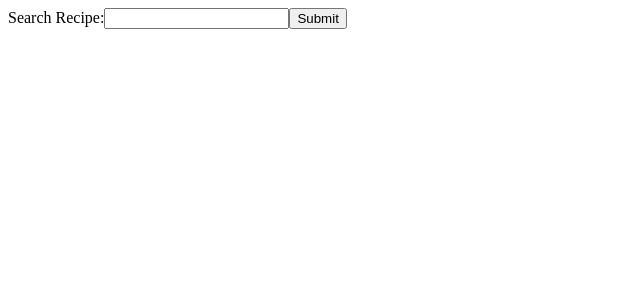
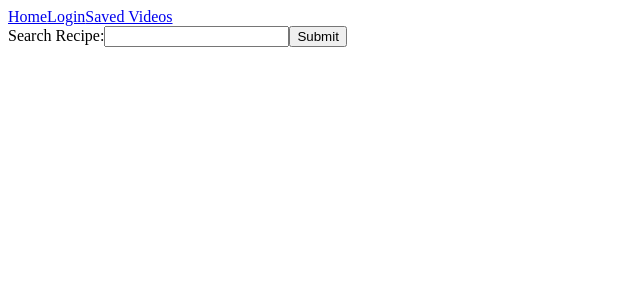
Before and after one commit to samkim777/Youcook, a React (Create React App) app in the folder client/: page / in a window 1280 px wide. Shown: the top 300 px of the page, without its empty margins (0-640 px from the left). Built offline with nearby package versions, Linux system fonts and the light colour scheme.

Commit message:
Added navigation bar

```diff
--- a/client/src/App.js
+++ b/client/src/App.js
@@ -4,17 +4,19 @@ import { Home } from './pages/home.js';
 import { Youtubeplayer } from './pages/Youtubeplayer.js';
 import { Auth } from './pages/auth.js';
 import { SavedVideos } from './pages/savedVideos.js';
+import { Navbar } from './components/navbar';
 
 
 
 function App() {
   return <div className='app'>
     <Router>
+      <Navbar />
       <Routes>
-        <Route path ='/auth' element = {<Auth/>}></Route>
-        <Route path='/' element = {<Home/>}></Route>
-        <Route path ='/video' element = {<Youtubeplayer/>}></Route>
-        <Route path = '/saved' element = {<SavedVideos/>}></Route>
+        <Route path='/auth' element={<Auth />}></Route>
+        <Route path='/' element={<Home />}></Route>
+        <Route path='/video' element={<Youtubeplayer />}></Route>
+        <Route path='/saved' element={<SavedVideos />}></Route>
       </Routes>
     </Router>
   </div>
--- /dev/null
+++ b/client/src/components/navbar.js
@@ -0,0 +1,19 @@
+import React from "react";
+import { Link, useNavigate } from "react-router-dom";
+
+
+export const Navbar = () => {
+    const navigate = useNavigate();
+
+    const logout = () => {
+        window.localStorage.clear();
+        navigate("/auth");
+    };
+    return (
+        <div className="navbar">
+            <Link to="/">Home</Link>
+            <Link to="/auth">Login</Link>
+            <Link to="/saved">Saved Videos</Link>
+        </div>
+    );
+};
```
Also changed, not shown: client/src/components/Videoplayer.js (deleted, +0 -14 lines).
